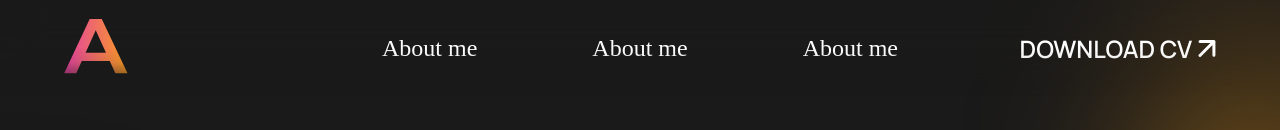
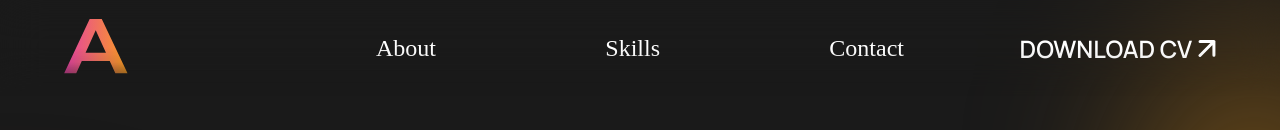
Before and after one commit to AbdelrahmanElhosiny/Portfolio, a React (Vite) app: page / in a window 1280 px wide. Shown: the top 130 px of the page. Built offline with nearby package versions, Linux system fonts and the light colour scheme; a web font is replaced by a local one.

Commit message:
add scroll to hash

```diff
--- a/package.json
+++ b/package.json
@@ -16,7 +16,8 @@
     "@mui/material": "^5.15.15",
     "framer-motion": "^11.1.7",
     "react": "^18.2.0",
-    "react-dom": "^18.2.0"
+    "react-dom": "^18.2.0",
+    "react-router-dom": "^6.23.0"
   },
   "devDependencies": {
     "@types/react": "^18.2.66",
--- a/src/App.css
+++ b/src/App.css
@@ -1,5 +1,6 @@
 html {
   scroll-snap-type: y mandatory;
+  scroll-behavior: smooth;
 }
 
 body {
--- a/src/App.tsx
+++ b/src/App.tsx
@@ -10,11 +10,14 @@ function App() {
     <Holder>
       <Background />
       <Navbar />
-      <div className="section">
+      <div id="about" className="section">
         <CenterText />
         <MarqueeTrack />
       </div>
-      <div className="section">
+      <div id="skills" className="section">
+        <h1>hello</h1>
+      </div>
+      <div id="contact" className="section">
         <h1>hello</h1>
       </div>
     </Holder>
@@ -28,6 +31,7 @@ const Holder = styled.div`
     height: 100vh;
     height: 100dvh;
     scroll-snap-align: start;
+    scroll-behavior: smooth;
   }
 `;
 
--- a/src/components/Navbar.tsx
+++ b/src/components/Navbar.tsx
@@ -1,6 +1,7 @@
 import styled from "@emotion/styled";
 import SVG from "../assets/SVG";
 import fonts from "../styles/fonts";
+import { Link } from "react-router-dom";
 
 const Navbar = () => {
   return (
@@ -9,9 +10,15 @@ const Navbar = () => {
         <SVG.Icons.logo />
       </div>
       <ul className="center-links">
-        <button className="link">About me</button>
-        <button className="link">About me</button>
-        <button className="link">About me</button>
+        <Link to="#about" className="link">
+          About
+        </Link>
+        <Link to="#skills" className="link">
+          Skills
+        </Link>
+        <Link to="#contact" className="link">
+          Contact
+        </Link>
       </ul>
       <div className="button">
         <button className="download-cv-button">DOWNLOAD CV</button>
@@ -64,6 +71,11 @@ const Holder = styled.div`
     color: inherit;
     background: none;
     border: none;
+    text-decoration: none;
+
+    :hover {
+      background-color: red;
+    }
   }
 
   .download-cv-button {
--- /dev/null
+++ b/src/components/ScrollToHashElement.ts
@@ -0,0 +1,35 @@
+import { useMemo, useEffect } from "react";
+import { useLocation } from "react-router-dom";
+
+const ScrollToHashElement = () => {
+  let location = useLocation();
+
+  let hashElement = useMemo(() => {
+    let hash = location.hash;
+    const removeHashCharacter = (str: any) => {
+      const result = str.slice(1);
+      return result;
+    };
+
+    if (hash) {
+      let element = document.getElementById(removeHashCharacter(hash));
+      return element;
+    } else {
+      return null;
+    }
+  }, [location]);
+
+  useEffect(() => {
+    if (hashElement) {
+      hashElement.scrollIntoView({
+        behavior: "smooth",
+        // block: "end",
+        inline: "nearest",
+      });
+    }
+  }, [hashElement]);
+
+  return null;
+};
+
+export default ScrollToHashElement;
--- a/src/main.tsx
+++ b/src/main.tsx
@@ -1,10 +1,15 @@
-import React from 'react'
-import ReactDOM from 'react-dom/client'
-import App from './App.tsx'
-import './index.css'
+import React from "react";
+import ReactDOM from "react-dom/client";
+import App from "./App.tsx";
+import "./index.css";
+import { BrowserRouter } from "react-router-dom";
+import ScrollToHashElement from "./components/ScrollToHashElement.ts";
 
-ReactDOM.createRoot(document.getElementById('root')!).render(
+ReactDOM.createRoot(document.getElementById("root")!).render(
   <React.StrictMode>
-    <App />
-  </React.StrictMode>,
-)
+    <BrowserRouter>
+      <ScrollToHashElement />
+      <App />
+    </BrowserRouter>
+  </React.StrictMode>
+);
```
Also changed, not shown: 1 other file (tests, documents, lock files or other folders).
